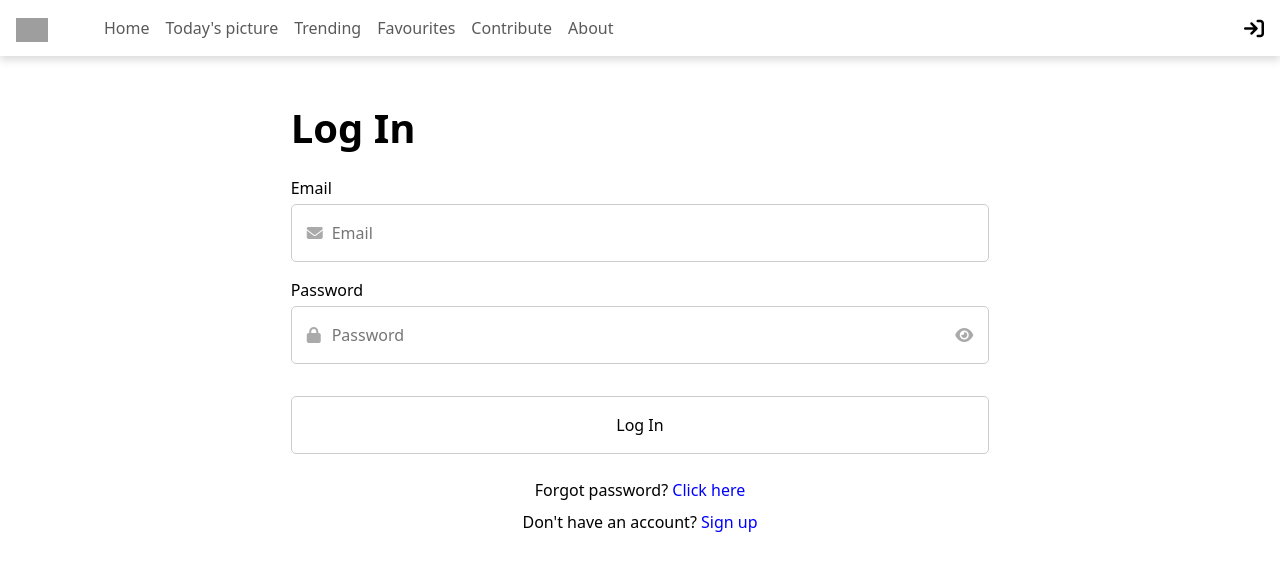
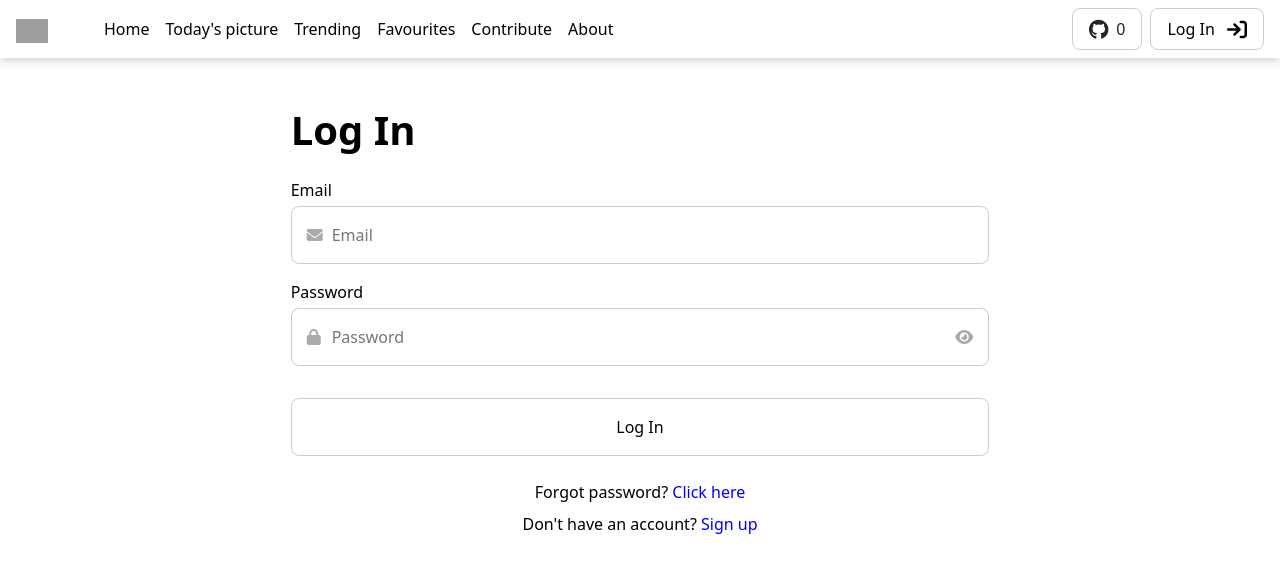
Before and after one commit to ImadSaddik/My_Universe_Hub, a Vue app in the folder frontend/: page /login in a window 1280 px wide. Shown: the top 572 px of the page. Built offline with nearby package versions, Linux system fonts and the light colour scheme; no server answers; grey boxes are pictures that could not be loaded; what vue3-lazyload would draw is missing.

Commit message:
Added GitHub star count to NavBar

```diff
--- a/frontend/src/App.vue
+++ b/frontend/src/App.vue
@@ -40,7 +40,7 @@ a {
 .custom-btn {
   padding: 1rem;
   border: 1px solid #ccc;
-  border-radius: 5px !important;
+  border-radius: 0.5rem !important;
   font-size: 1rem;
   cursor: pointer;
   transition: all 0.3s ease;
@@ -56,8 +56,7 @@ a {
 
 .custom-btn-white:hover {
   background-color: #f0f0f0;
-  color: #333;
-  border-color: #333;
+  border-color: #aaa !important;
 }
 
 .custom-btn-black {
@@ -123,7 +122,7 @@ a {
   width: 100%;
   padding: 1rem 1rem 1rem 2.5rem;
   border: 1px solid #ccc;
-  border-radius: 5px;
+  border-radius: 0.5rem;
   font-size: 1rem;
 }
 
--- a/frontend/src/components/NavBar.vue
+++ b/frontend/src/components/NavBar.vue
@@ -1,8 +1,12 @@
 <template>
   <nav class="navbar navbar-expand-lg bg-white">
     <div class="container-fluid px-sm-3">
-      <a class="navbar-brand p-0 m-0 me-5" href="/" @click="handleNavbarItemClick(HOME_PAGE)">
-        <img src="../assets/galaxy_logo.svg" alt="" style="width: 2rem;">
+      <a
+        class="navbar-brand p-0 m-0 me-5"
+        href="/"
+        @click="handleNavbarItemClick(HOME_PAGE)"
+      >
+        <img src="../assets/galaxy_logo.svg" alt="" style="width: 2rem" />
       </a>
       <button
         class="navbar-toggler"
@@ -66,30 +70,58 @@
             >
               About
             </a>
-            <hr class="d-block d-lg-none">
+            <hr class="d-block d-lg-none" />
           </div>
           <div class="col-auto d-flex p-0 align-items-center">
-            <div v-show="isLoggedOff">
+            <!-- GitHub logo and star count -->
             <a
+              :href="githubRepoUrl"
+              target="_blank"
+              data-bs-toggle="tooltip"
+              data-bs-placement="bottom"
+              data-bs-title="GitHub repository"
+              class="border-container d-flex align-items-center text-dark me-2"
+            >
+              <div>
+                <i class="fab fa-github fa-lg"></i>
+              </div>
+              <span class="ms-2">{{ starCount }}</span>
+            </a>
+
+            <!-- Log in icon -->
+            <a
+              v-show="isLoggedOff"
               href="login"
               data-bs-toggle="tooltip"
               data-bs-placement="bottom"
               data-bs-title="Log in"
+              class="border-container"
               @click="handleNavbarItemClick(NONE)"
             >
-                <i type="button" class="ms-3 fa-solid fa-arrow-right-to-bracket fa-lg" style="color: #000;"></i>
+              Log In
+              <i
+                type="button"
+                class="ms-2 fa-solid fa-arrow-right-to-bracket fa-lg"
+                style="color: #000"
+              ></i>
             </a>
-            </div>
-            <div v-show="!isLoggedOff">
-              {{ getEmail }}
+
+            <!-- Log out icon -->
             <a
+              v-show="!isLoggedOff"
+              @click="logOut"
               data-bs-toggle="tooltip"
               data-bs-placement="bottom"
               data-bs-title="Log out"
+              class="border-container"
             >
-                <i type="button" class="ms-3 fa-solid fa-door-open fa-lg" style="color: #a51d2d;" @click="logOut"></i>
+              Log out
+              <i
+                type="button"
+                class="ms-2 fa-solid fa-door-open fa-lg"
+                style="color: #a51d2d"
+              ></i>
             </a>
-            </div>
           </div>
         </div>
       </div>
@@ -98,61 +130,93 @@
 </template>
 
 <script>
-import axios from 'axios'
+import axios from "axios";
 
 export default {
-  name: 'NavBar',
+  name: "NavBar",
+  data() {
+    return {
+      HOME_PAGE: "home",
+      TODAY_PAGE: "today",
+      TRENDING_PAGE: "trending",
+      FAVOURITES_PAGE: "favourites",
+      ABOUT_PAGE: "about",
+      CONTRIBUTE_PAGE: "contribute",
+      NONE: "",
+      starCount: 0,
+      githubRepoUrl: "https://github.com/ImadSaddik/My_Universe_Hub",
+    };
+  },
   computed: {
-    isLoggedOff () {
-      return this.$store.state.token === ''
+    isLoggedOff() {
+      return this.$store.state.token === "";
     },
     getEmail() {
       return this.$store.state.email;
     },
-    getSelectedNavbarItem () {
-      return this.$store.state.selectedNavbarItem
-    }
+    getSelectedNavbarItem() {
+      return this.$store.state.selectedNavbarItem;
     },
-  mounted () {
-    this.handleNavbarItemClick(this.HOME_PAGE)
   },
-  data () {
-    return {
-      HOME_PAGE: 'home',
-      TODAY_PAGE: 'today',
-      TRENDING_PAGE: 'trending',
-      FAVOURITES_PAGE: 'favourites',
-      ABOUT_PAGE: 'about',
-      CONTRIBUTE_PAGE: 'contribute',
-      NONE: ''
-    }
+  async mounted() {
+    this.handleNavbarItemClick(this.HOME_PAGE);
+    await this.fetchGitHubStars();
   },
   methods: {
     getNavbarItemClass(page) {
       return {
         active: this.getSelectedNavbarItem === page,
-        'fw-bold': this.getSelectedNavbarItem === page
+        "fw-bold": this.getSelectedNavbarItem === page,
       };
     },
-    logOut () {
-      this.$emit('logged-out')
-      axios.defaults.headers.common.Authorization = ''
+    logOut() {
+      this.$emit("logged-out");
+      axios.defaults.headers.common.Authorization = "";
 
-      localStorage.removeItem('token')
-      localStorage.removeItem('email')
+      localStorage.removeItem("token");
+      localStorage.removeItem("email");
 
-      this.$store.commit('removeToken')
-      this.$store.commit('removeEmail')
+      this.$store.commit("removeToken");
+      this.$store.commit("removeEmail");
     },
-    handleNavbarItemClick (item) {
-      localStorage.setItem('selectedNavbarItem', item)
+    handleNavbarItemClick(item) {
+      localStorage.setItem("selectedNavbarItem", item);
+    },
+    async fetchGitHubStars() {
+      try {
+        await axios
+          .get("https://api.github.com/repos/ImadSaddik/My_Universe_Hub")
+          .then((response) => {
+            this.starCount = response.data.stargazers_count;
+          })
+          .catch((error) => {});
+      } catch (error) {
+        console.error("Error fetching GitHub star count:", error);
       }
-  }
-}
+    },
+  },
+};
 </script>
 
 <style scoped>
+a {
+  color: black;
+  text-decoration: none;
+}
+
 .navbar {
   box-shadow: 0 0.25rem 0.5rem rgba(0, 0, 0, 0.15);
 }
+
+.border-container {
+  padding: 0.5rem 1rem 0.5rem 1rem;
+  border: 1px solid #ccc;
+  border-radius: 0.5rem;
+  cursor: pointer;
+}
+
+.border-container:hover {
+  background-color: #f0f0f0;
+  border: 1px solid #aaa;
+}
 </style>
```
Lines whose indentation alone changed are shown as unchanged.
